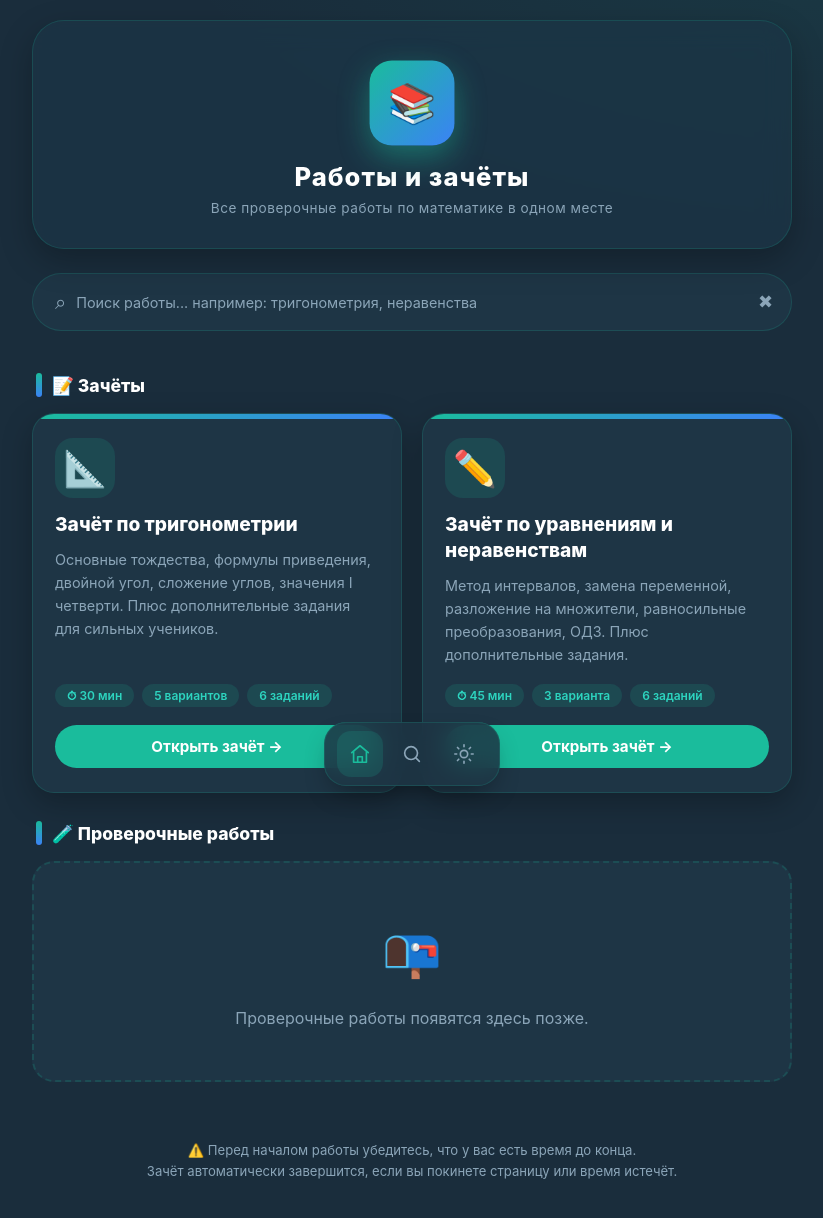
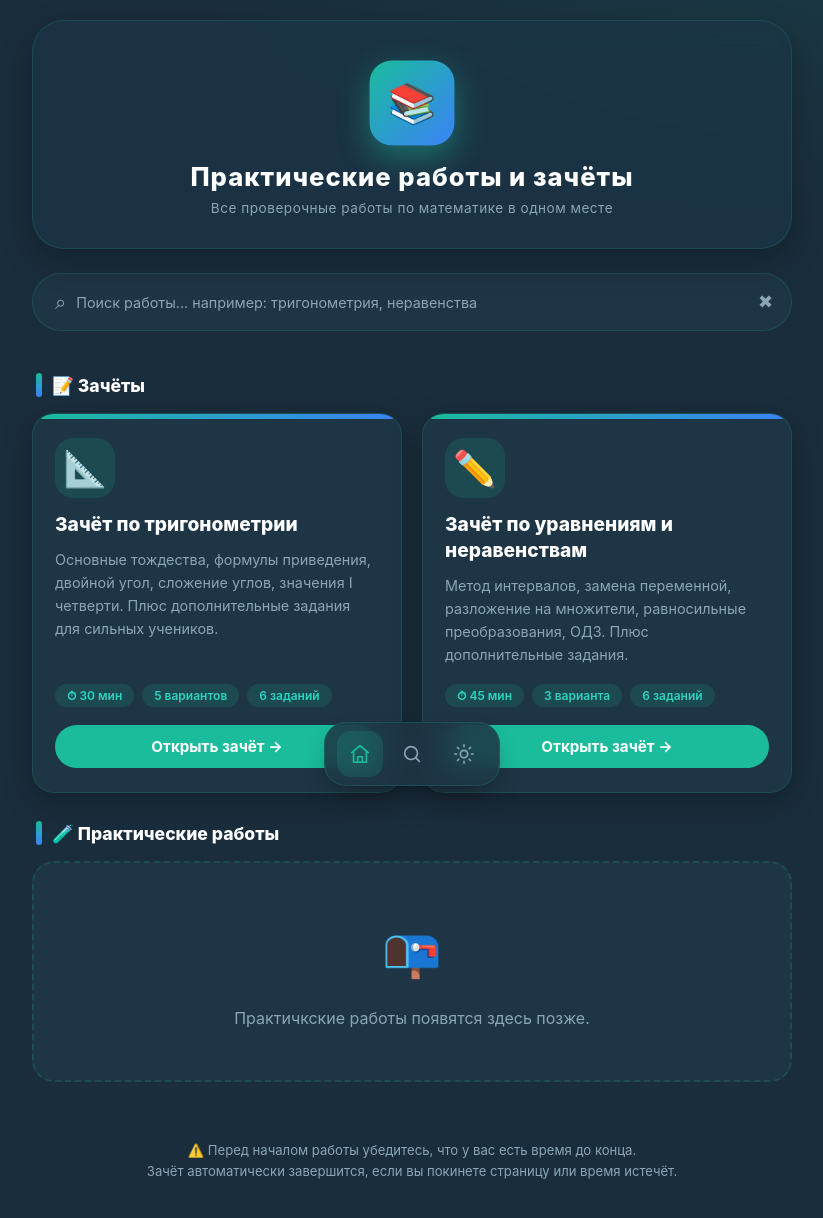
Before and after one commit to SamaZra/Exam, a plain HTML site: page index.html in a window 1280 px wide. Shown: the whole page, without its empty margins (228-1051 px from the left). Drawn offline with Linux system fonts and the light colour scheme.

Commit message:
Update index.html

```diff
--- a/index.html
+++ b/index.html
@@ -3,7 +3,7 @@
 <head>
     <meta charset="UTF-8">
     <meta name="viewport" content="width=device-width, initial-scale=1.0, user-scalable=yes">
-    <title>Работы и зачёты — Математика</title>
+    <title>Практические работы и зачёты — Математика</title>
 
     <style>
         * { margin: 0; padding: 0; box-sizing: border-box; }
@@ -542,11 +542,8 @@
 <div id="splash" class="splash-screen">
     <div class="aktt-badge"><span>МАТЕМАТИКА</span></div>
     <div class="splash-content">
-        <div class="splash-title">РАБОТЫ<br>И ЗАЧЁТЫ</div>
+        <div class="splash-title">ПРАКТИЧЕСКИЕ РАБОТЫ<br>И ЗАЧЁТЫ</div>
         <div class="splash-subtitle">
-            <span id="word1">доступно</span><span>·</span>
-            <span id="word2">просто</span><span>·</span>
-            <span id="word3">понятно</span>
         </div>
         <div class="progress-wrapper">
             <div class="progress-track">
@@ -562,7 +559,7 @@
     <div class="container">
         <div class="header">
             <div class="header-logo">📚</div>
-            <h1>Работы и зачёты</h1>
+            <h1>Практические работы и зачёты</h1>
             <div class="subtitle">Все проверочные работы по математике в одном месте</div>
         </div>
 
@@ -621,11 +618,11 @@
             </div>
 
             <!-- ===== ПРОВЕРОЧНЫЕ РАБОТЫ ===== -->
-            <div class="section-label">🧪 Проверочные работы</div>
+            <div class="section-label">🧪 Практические работы</div>
             <div class="cards-grid">
                 <div class="empty-state">
                     <div class="empty-icon">📭</div>
-                    Проверочные работы появятся здесь позже.
+                    Практичкские работы появятся здесь позже.
                 </div>
             </div>
         </div>
```
